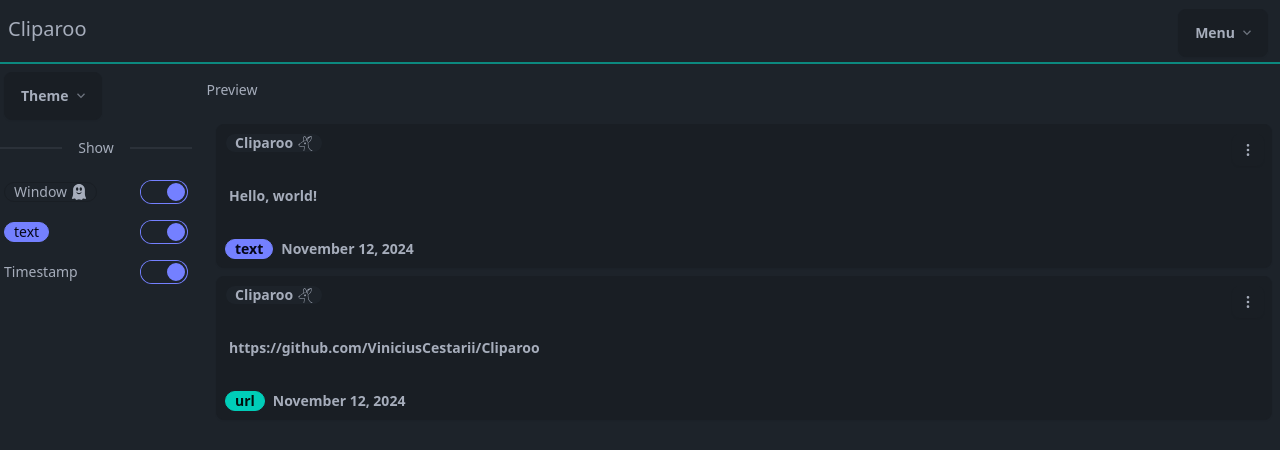
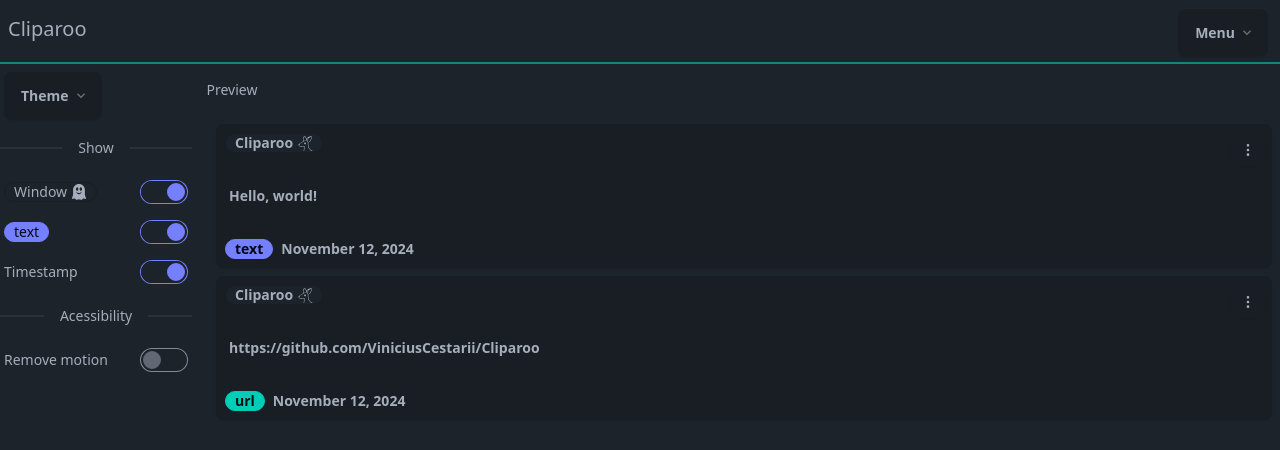
Before and after one commit to ViniciusCestarii/cliparoo, a SvelteKit app: page /configuration in a window 1280 px wide. Shown: the top 450 px of the page. Built offline with nearby package versions, Linux system fonts and the light colour scheme.

Commit message:
feat: add reduced motion option

```diff
--- a/src/app.css
+++ b/src/app.css
@@ -1,6 +1,19 @@
 @import 'tailwindcss/base';
 @import 'tailwindcss/components';
 @import 'tailwindcss/utilities';
+
+.remove-motion button {
+	animation-duration: 0.001ms !important;
+	transition-duration: 0.001ms !important;
+	animation-iteration-count: 1 !important;
+	background-image: none !important;}
+
+.remove-motion input {
+	animation-duration: 0.001ms !important;
+	transition-duration: 0.001ms !important;
+	animation-iteration-count: 1 !important;
+	background-image: none !important;
+}
 
 input[type='radio'] {
 	-webkit-appearance: none;
--- a/src/lib/cliparoo-state.svelte.ts
+++ b/src/lib/cliparoo-state.svelte.ts
@@ -27,6 +27,9 @@
 	get showTimestamp() {
 		return this.#state.config.showTimestamp;
 	}
+	get removeMotion() {
+		return this.#state.config.removeMotion;
+	}
 	set theme(value: Theme) {
 		this.#state.config.theme = value;
 		document.documentElement.setAttribute('data-theme', value);
@@ -42,6 +45,11 @@
 	}
 	set showTimestamp(value: boolean) {
 		this.#state.config.showTimestamp = value;
+		this._saveState();
+	}
+	set removeMotion(value: boolean) {
+		this.#state.config.removeMotion = value;
+		document.documentElement.classList.toggle('remove-motion', value);
 		this._saveState();
 	}
 
@@ -113,6 +121,7 @@
 	const state: CliparooStateType = storedState ? JSON.parse(storedState) : initialState;
 
 	document.documentElement.setAttribute('data-theme', state.config.theme);
+	document.documentElement.classList.toggle('remove-motion', state.config.removeMotion);
 
 	return state;
 };
@@ -144,7 +153,8 @@
 		theme: 'dark',
 		showTimestamp: true,
 		showTypeBadge: true,
-		showWindowBadge: true
+		showWindowBadge: true,
+		removeMotion: false
 	}
 };
 
--- a/src/lib/types.ts
+++ b/src/lib/types.ts
@@ -20,6 +20,7 @@
 		showWindowBadge: boolean;
 		showTypeBadge: boolean;
 		showTimestamp: boolean;
+		removeMotion: boolean;
 	};
 };
 
--- a/src/routes/configuration/+page.svelte
+++ b/src/routes/configuration/+page.svelte
@@ -41,6 +41,13 @@
 				<input type="checkbox" bind:checked={cs.showTimestamp} class="toggle toggle-primary" />
 			</label>
 		</div>
+		<div class="form-control">
+			<div class="divider text-sm">Acessibility</div>
+			<label class="label cursor-pointer" title="Toggle remove motion">
+				<span class="label-text">Remove motion</span>
+				<input type="checkbox" bind:checked={cs.removeMotion} class="toggle toggle-primary" />
+			</label>
+		</div>
 	</div>
 
 	<div>
```
